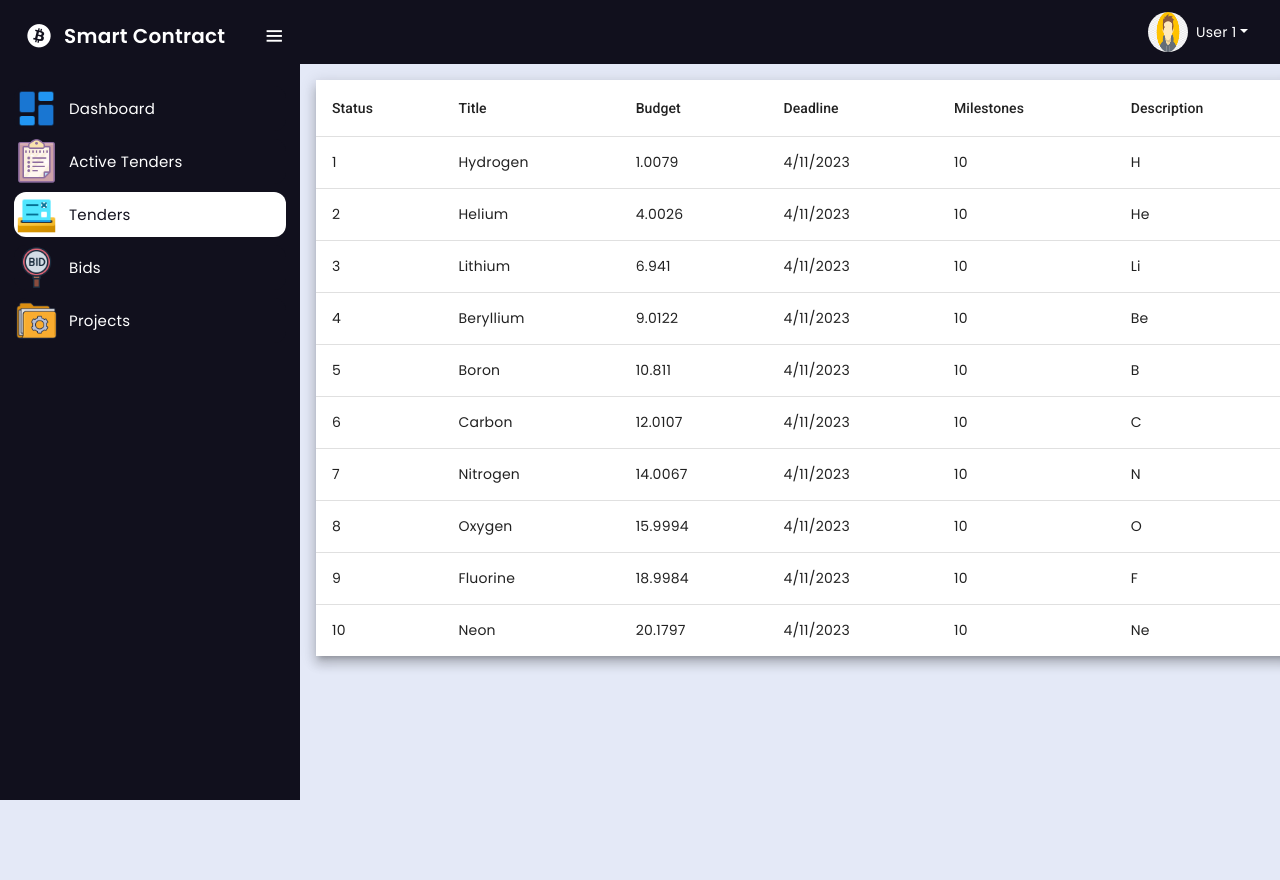
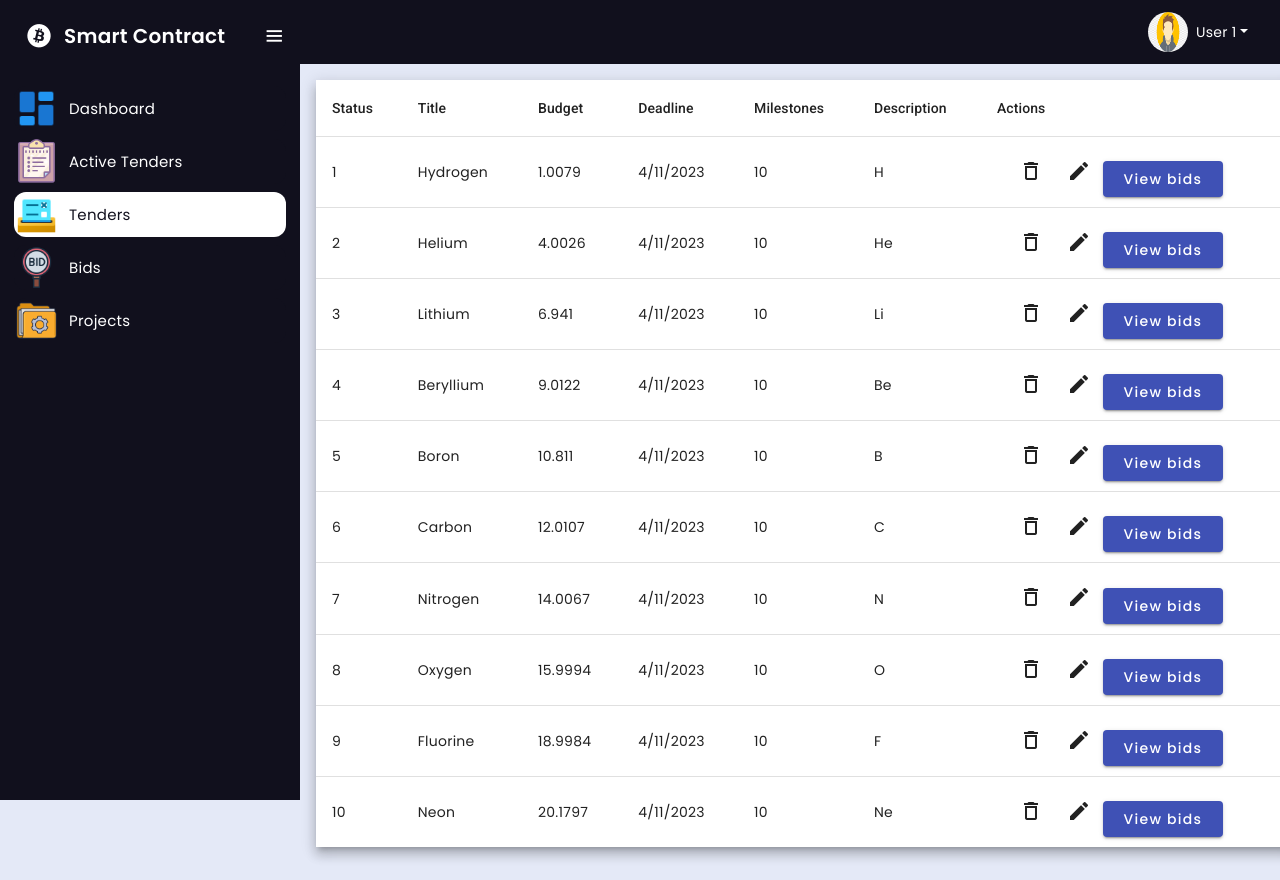
Before and after one commit to shrawank22/blockchain-based-contracting-system, an Angular app in the folder frontend/: page /tenders in a window 1280 px wide. Built offline with nearby package versions, Linux system fonts and the light colour scheme.

Commit message:
added action buttons for tenders

```diff
--- a/frontend/src/app/app.module.ts
+++ b/frontend/src/app/app.module.ts
@@ -15,6 +15,9 @@ import { ConnectToWalletComponent } from './connect-to-wallet/connect-to-wallet.
 import { CustomTableComponent } from './custom-table/custom-table.component';
 import { MatTableModule } from '@angular/material/table';
 import { TendersComponent } from './tenders/tenders.component';
+import { MatButtonModule } from '@angular/material/button';
+import { MatIconModule } from '@angular/material/icon';
+import { MatTooltipModule } from '@angular/material/tooltip';
 
 @NgModule({
   declarations: [
@@ -37,6 +40,9 @@ import { TendersComponent } from './tenders/tenders.component';
     MatCardModule,
     MatMenuModule,
     MatTableModule,
+    MatButtonModule,
+    MatIconModule,
+    MatTooltipModule,
   ],
   providers: [],
   bootstrap: [AppComponent]
--- a/frontend/src/app/custom-table/columns.ts
+++ b/frontend/src/app/custom-table/columns.ts
@@ -2,6 +2,6 @@ export interface Column {
     columnDef: string;
     header: string;
     cell: Function;
-    isLink?: boolean;
-    url?: string;
+    isActionsEnabled?: boolean;
+    isViewBids?: boolean;
   }
--- a/frontend/src/app/custom-table/custom-table.component.html
+++ b/frontend/src/app/custom-table/custom-table.component.html
@@ -6,15 +6,22 @@
         </th>
 
         <td mat-cell *matCellDef="let element">
-            <span *ngIf="!disCol.isLink; else link">
+            <span *ngIf="!disCol.isActionsEnabled; else isActionsEnabled">
                 {{ disCol.cell(element) }}
             </span>
 
-            <ng-template #link>
-                <a [routerLink]="[disCol.url]">
-                    {{ disCol.cell(element) }}
-                </a>
-            </ng-template>
+            <ng-template #isActionsEnabled >
+                <div class="actionsTemplate">
+                    <button mat-icon-button matTooltip="Delete tender">
+                        <mat-icon>delete_outline</mat-icon>
+                      </button>
+                    <button mat-icon-button matTooltip="Edit tender">
+                        <mat-icon>edit</mat-icon>
+                    </button>
+                    <button *ngIf="disCol.isViewBids" class="viewBidsButton" mat-raised-button color="primary"> View bids</button>
+
+                </div>
+             </ng-template>
         </td>
     </ng-container>
 
--- a/frontend/src/app/custom-table/custom-table.component.scss
+++ b/frontend/src/app/custom-table/custom-table.component.scss
@@ -1,3 +1,11 @@
 .mat-elevation-z8{
     margin: 1rem;
 }
+
+.viewBidsButton{
+    width: 120px;
+}
+
+.actionsTemplate{
+    margin: 10px;
+}
--- a/frontend/src/app/tenders/tenders.component.ts
+++ b/frontend/src/app/tenders/tenders.component.ts
@@ -10,6 +10,7 @@ export interface Tender {
   Description: string;
   Milestones: number,
   Deadline: string;
+  Actions?: string;
 }
 
 @Component({
@@ -26,19 +27,20 @@ export class TendersComponent {
     { columnDef: 'Deadline', header: 'Deadline', cell: (element: Record<string, any>) => `${element['Deadline']}` },
     { columnDef: 'Milestones', header: 'Milestones', cell: (element: Record<string, any>) => `${element['Milestones']}` },
     { columnDef: 'Description', header: 'Description', cell: (element: Record<string, any>) => `${element['Description']}` },
+    { columnDef: 'Actions', header: 'Actions', cell: (element: Record<string, any>) => `${element['Actions']}`, isActionsEnabled: true, isViewBids: true},
     ];
 
   tableData: Array<Tender> = [
-    { Status: 1, Title: 'Hydrogen', Budget: 1.0079, Description: 'H', Milestones: 10, Deadline: '4/11/2023' },
-    { Status: 2, Title: 'Helium', Budget: 4.0026, Description: 'He', Milestones: 10, Deadline: '4/11/2023' },
-    { Status: 3, Title: 'Lithium', Budget: 6.941, Description: 'Li', Milestones: 10, Deadline: '4/11/2023' },
-    { Status: 4, Title: 'Beryllium', Budget: 9.0122, Description: 'Be', Milestones: 10, Deadline: '4/11/2023' },
-    { Status: 5, Title: 'Boron', Budget: 10.811, Description: 'B', Milestones: 10, Deadline: '4/11/2023' },
-    { Status: 6, Title: 'Carbon', Budget: 12.0107, Description: 'C', Milestones: 10, Deadline: '4/11/2023' },
-    { Status: 7, Title: 'Nitrogen', Budget: 14.0067, Description: 'N', Milestones: 10, Deadline: '4/11/2023' },
-    { Status: 8, Title: 'Oxygen', Budget: 15.9994, Description: 'O', Milestones: 10, Deadline: '4/11/2023' },
-    { Status: 9, Title: 'Fluorine', Budget: 18.9984, Description: 'F', Milestones: 10, Deadline: '4/11/2023' },
-    { Status: 10, Title: 'Neon', Budget: 20.1797, Description: 'Ne', Milestones: 10, Deadline: '4/11/2023' },
+    { Status: 1, Title: 'Hydrogen', Budget: 1.0079, Description: 'H', Milestones: 10, Deadline: '4/11/2023', },
+    { Status: 2, Title: 'Helium', Budget: 4.0026, Description: 'He', Milestones: 10, Deadline: '4/11/2023'},
+    { Status: 3, Title: 'Lithium', Budget: 6.941, Description: 'Li', Milestones: 10, Deadline: '4/11/2023'},
+    { Status: 4, Title: 'Beryllium', Budget: 9.0122, Description: 'Be', Milestones: 10, Deadline: '4/11/2023'},
+    { Status: 5, Title: 'Boron', Budget: 10.811, Description: 'B', Milestones: 10, Deadline: '4/11/2023'},
+    { Status: 6, Title: 'Carbon', Budget: 12.0107, Description: 'C', Milestones: 10, Deadline: '4/11/2023'},
+    { Status: 7, Title: 'Nitrogen', Budget: 14.0067, Description: 'N', Milestones: 10, Deadline: '4/11/2023'},
+    { Status: 8, Title: 'Oxygen', Budget: 15.9994, Description: 'O', Milestones: 10, Deadline: '4/11/2023'},
+    { Status: 9, Title: 'Fluorine', Budget: 18.9984, Description: 'F', Milestones: 10, Deadline: '4/11/2023'},
+    { Status: 10, Title: 'Neon', Budget: 20.1797, Description: 'Ne', Milestones: 10, Deadline: '4/11/2023'},
   ];
 
 }
```
